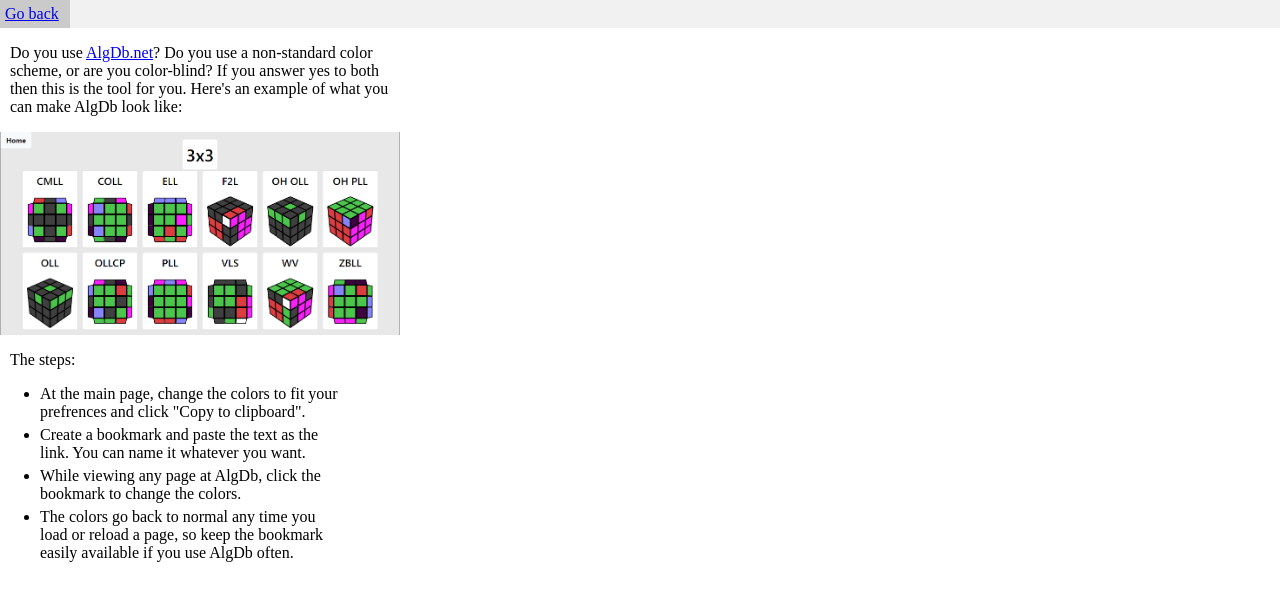
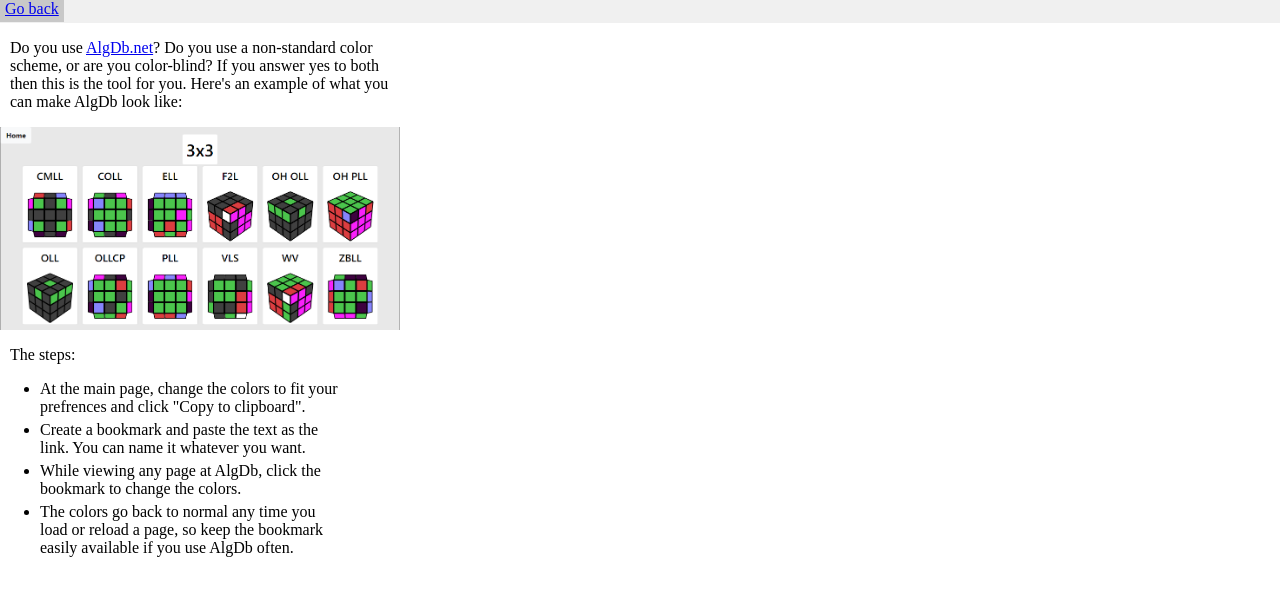
Before and after one commit to PianoCube/CustomColorsForAlgDb, a plain HTML site: page about.html in a window 1280 px wide. Drawn offline with Linux system fonts and the light colour scheme.

Commit message:
Update about.html

```diff
--- a/about.html
+++ b/about.html
@@ -18,8 +18,8 @@
     </style>
 </head>
 <body style="margin:0px;">
-    <div style="width: 100%; background-color: rgb(241, 241, 241);">
-        <a href="index.html"><div onclick="about()" style="padding: 5px; background-color: rgb(202, 202, 202); width: 60px;">Go back</div></a>
+    <div id="header" style="width: 100%; height: 23px; background-color: rgb(240, 240, 240);">
+        <a href="index.html" style="padding: 5px; height:23px; background-color: rgb(200, 200, 200); width: 140px;">Go back</a>
     </div>
 
     <p>
```
